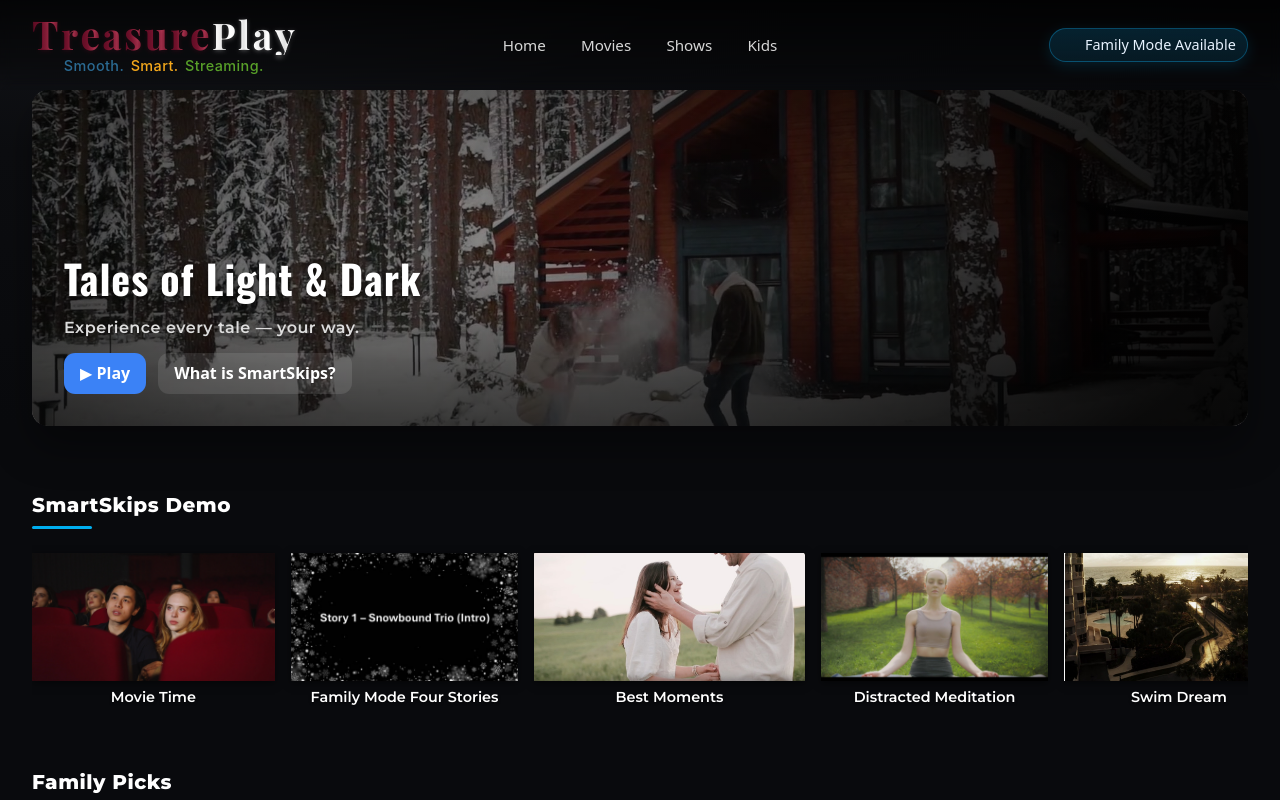
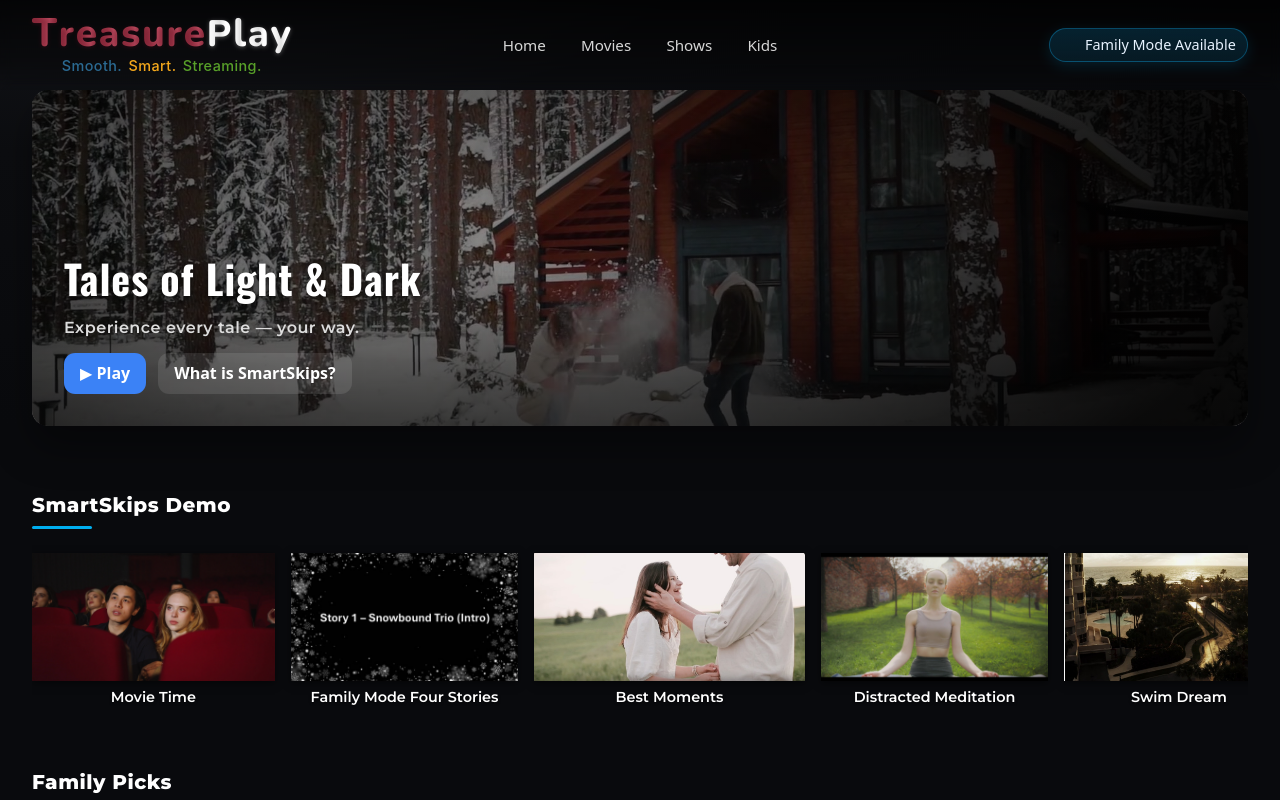
Before and after one commit to bhavyang-sites/treasureplay, a React (Vite) app: page / in a window 1280 px wide. Shown: the top 800 px of the page. Built offline with nearby package versions, Linux system fonts and the light colour scheme.

Commit message:
updated logo tagline colors

```diff
--- a/index.html
+++ b/index.html
@@ -6,6 +6,8 @@
     <link href="https://fonts.googleapis.com/css2?family=Montserrat:wght@600&display=swap" rel="stylesheet">
     <link href="https://fonts.googleapis.com/css2?family=Montserrat:wght@600;800&family=Oswald:wght@700&display=swap" rel="stylesheet">
     <link rel="stylesheet" href="https://fonts.googleapis.com/css2?family=Playfair+Display:wght@600;700&display=swap"/>
+    <link href="https://fonts.googleapis.com/css2?family=Nunito:wght@700;800&display=swap" rel="stylesheet">
+
 
     <meta name="viewport" content="width=device-width, initial-scale=1.0" />
     <title>TreasurePlay</title>
--- a/src/HomePage.css
+++ b/src/HomePage.css
@@ -890,3 +890,8 @@ font-weight: 700;
 .tagline span {
   text-shadow: none;
 }
+.funky-logo {
+  font-family: "Nunito", sans-serif;
+  font-weight: 800;
+  letter-spacing: 0.01em;
+}
--- a/src/components/FunkyLogo.jsx
+++ b/src/components/FunkyLogo.jsx
@@ -32,10 +32,10 @@ const HEIGHTS = [1.08, 1.0, 1.06, 1.0, 1.07, 1.05, 1.02, 1.06, 1.0, 1.07, 1.03,
 const TREASURE_GRADIENT = `
   linear-gradient(
     90deg,
-    #5b0b23 0%,
-    #7a1530 35%,
-    #b33854 70%,
-    #661227 100%
+    #8b2c3b 0%,
+    #a53a4b 40%,
+    #c45164 70%,
+    #8b2c3b 100%
   )
 `;
 
@@ -43,12 +43,12 @@ const PLAY_CHROME = `
   linear-gradient(
     90deg,
     #ffffff 0%,
-    #f3f3f3 20%,
-    #dcdcdc 45%,
-    #ffffff 70%,
-    #f5f5f5 100%
+    #f1f1f1 25%,
+    #d9d9d9 50%,
+    #ffffff 75%
   )
 `;
+
 
 // deterministic shuffle so colors don't change on re-render
 function seededShuffleIndices(n, seedStr = "TreasurePlay-v1") {
```
